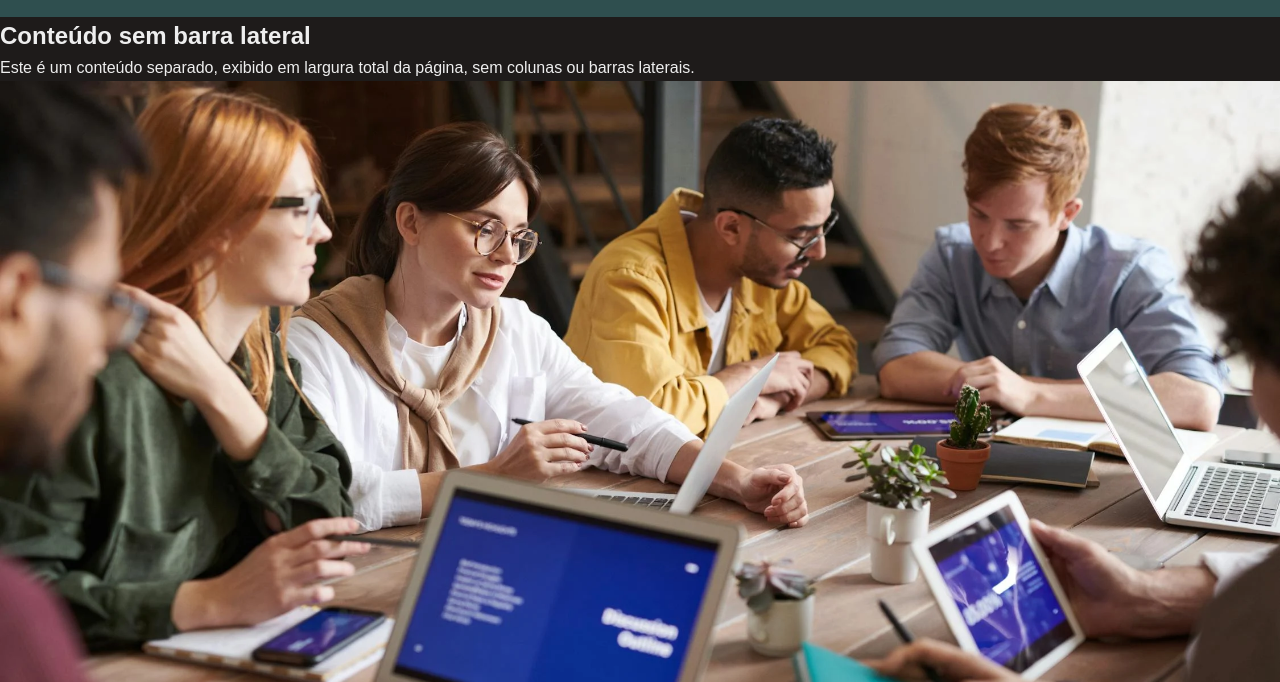
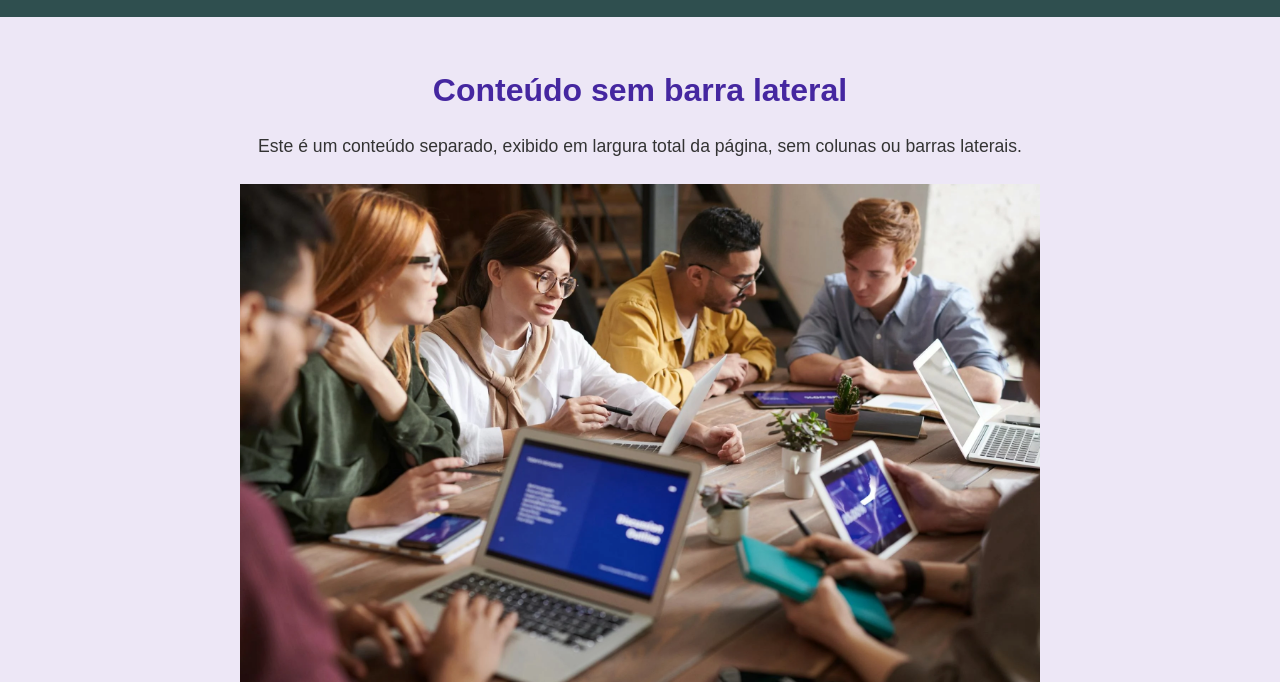
Before and after one commit to Sara-source01/Autonomia, a plain HTML site: page index.html in a window 1280 px wide. Shown: the part 1098-1780 px from the top of the page. Drawn offline with Linux system fonts and the light colour scheme.

Commit message:
m4 adicionei algumas alterações de estilo nas seções de navBar e sideBar

```diff
--- a/style.css
+++ b/style.css
@@ -45,7 +45,8 @@
   gap: 10px;
 }
 
-  .nav a, .nav button {
+.nav a,
+.nav button {
   background: #3bbec0;
   color: white;
   padding: 10px;
@@ -54,12 +55,19 @@
   text-align: center;
   font-size: 16px;
   cursor: pointer;
+  transition: 0.3s;
+}
+
+.nav a:hover {
+  box-shadow: 0px 10px 10px rgba(216, 112, 147, 0.999);
+  border-radius: 10px;
+  margin: 10px;
 }
 
 /* Imagens */
 .one-image {
   height: 300px;
-    background: url('imagens/one.jpeg') center/cover no-repeat;
+  background: url("imagens/one.jpeg") center/cover no-repeat;
 }
 
 /* Galeria */
@@ -107,6 +115,30 @@
 .column ul li img {
   margin-right: 10px;
   border-radius: 5px;
+}
+
+/* sideBar */
+.no-sidebar {
+  background-color: #ede7f6;
+  padding: 3rem;
+  text-align: center;
+}
+
+.no-sidebar .content {
+  max-width: 800px;
+  margin: 0 auto;
+}
+
+.no-sidebar h2 {
+  font-size: 2rem;
+  margin-bottom: 1rem;
+  color: #4527a0;
+}
+
+.no-sidebar p {
+  font-size: 1.1rem;
+  color: #333;
+  margin-bottom: 1.5rem;
 }
 
 /* Rodapé */
```
Lines whose indentation alone changed are shown as unchanged.
